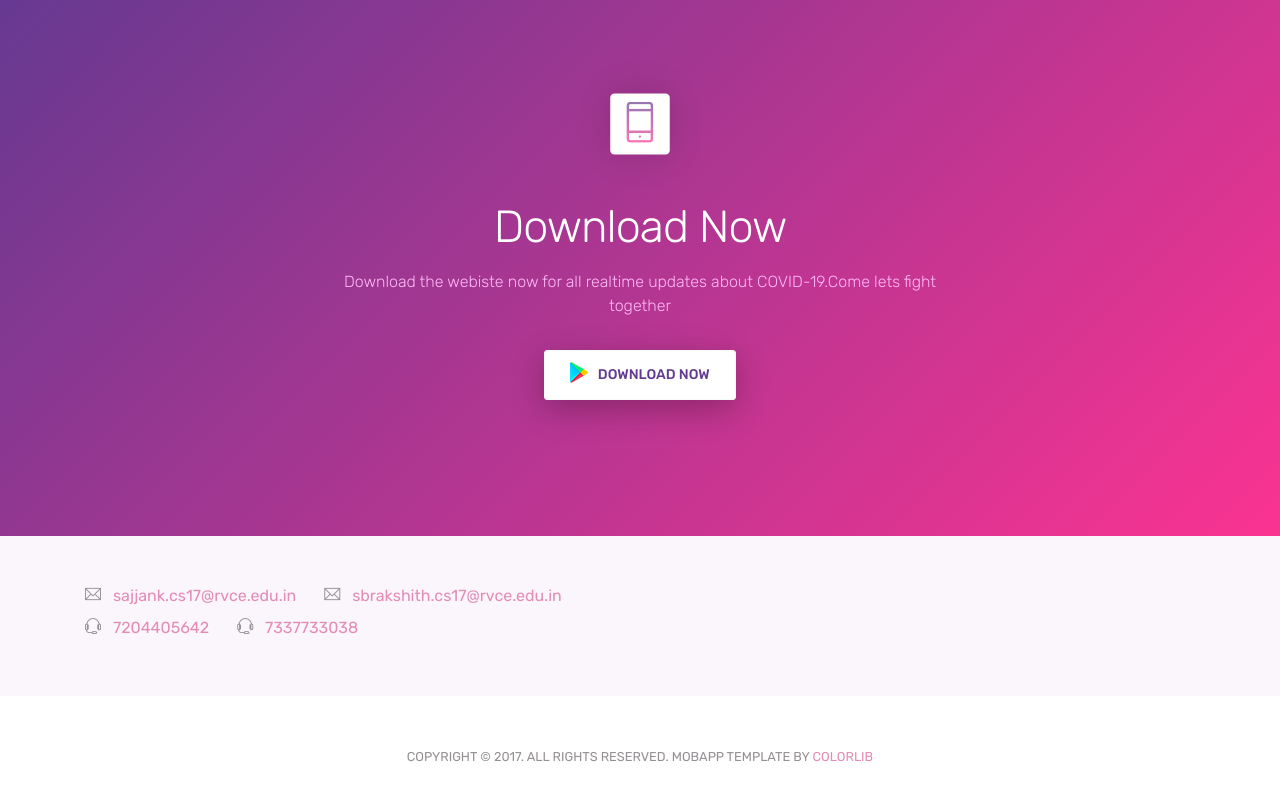
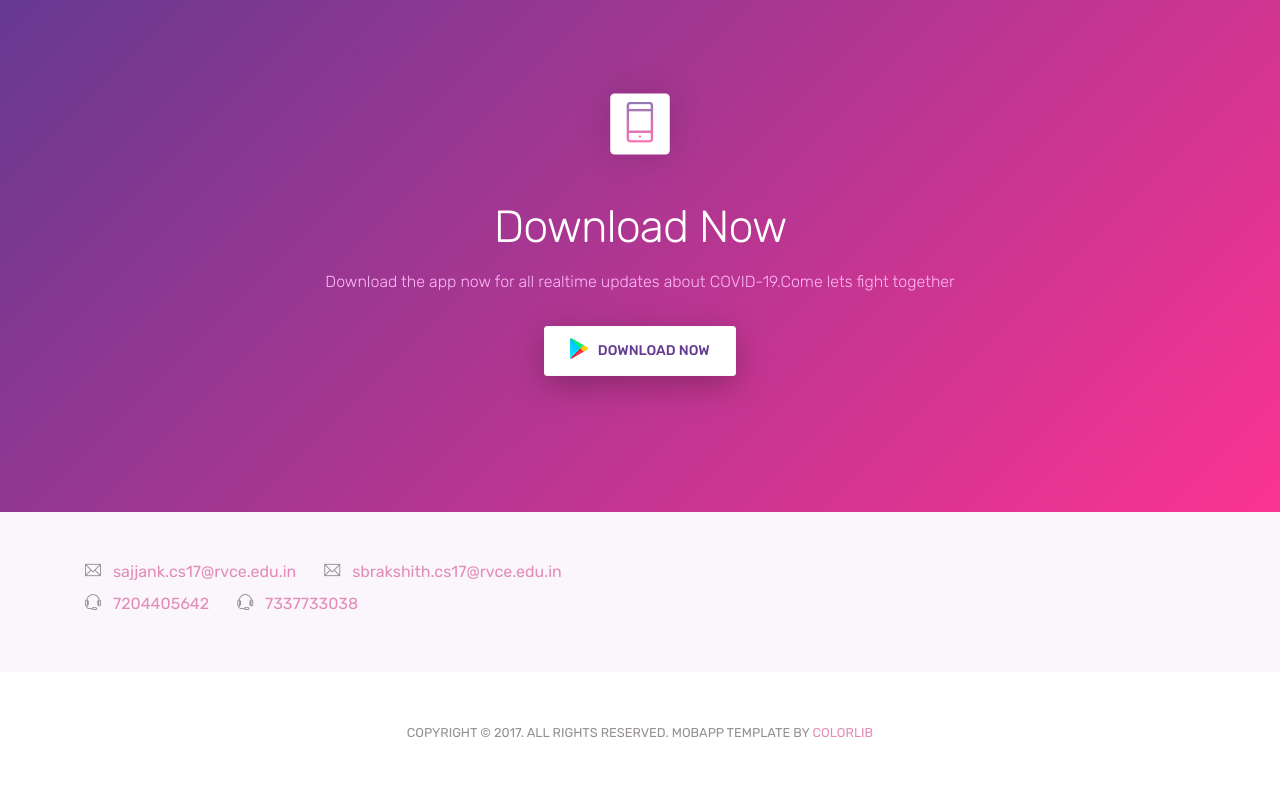
Before and after one commit to rakshithsirigeri/coronago, a plain HTML site: page index.html in a window 1280 px wide. Shown: the part 4266-5066 px from the top of the page. Drawn offline with Linux system fonts and the light colour scheme.

Commit message:
Update index.html

```diff
--- a/index.html
+++ b/index.html
@@ -321,7 +321,7 @@
 
                 <div class="box-icon"><span class="ti-mobile gradient-fill ti-3x"></span></div>
                 <h2>Download Now</h2>
-                <p class="tagline">Download the webiste now for all realtime updates about COVID-19.Come lets fight together </p>
+                <p class="tagline">Download the app now for all realtime updates about COVID-19.Come lets fight together </p>
                 <div class="my-4">
 
 
```
